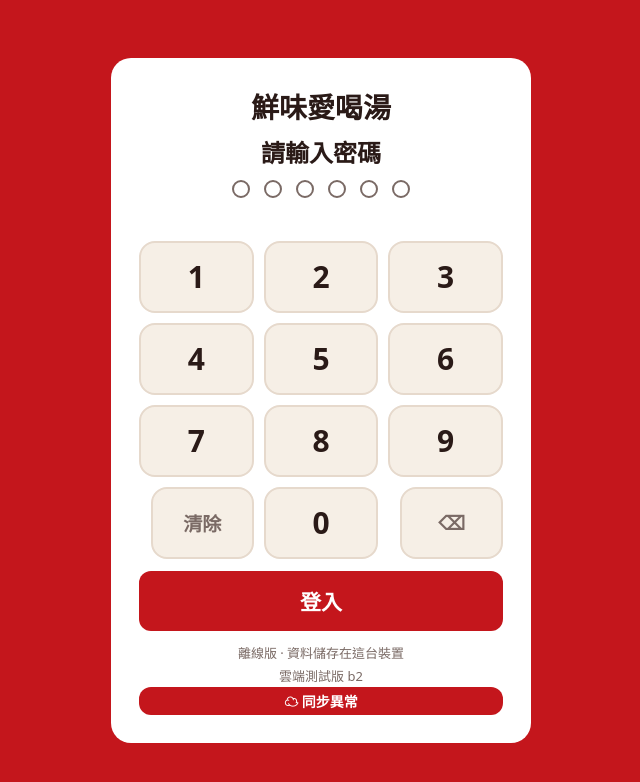
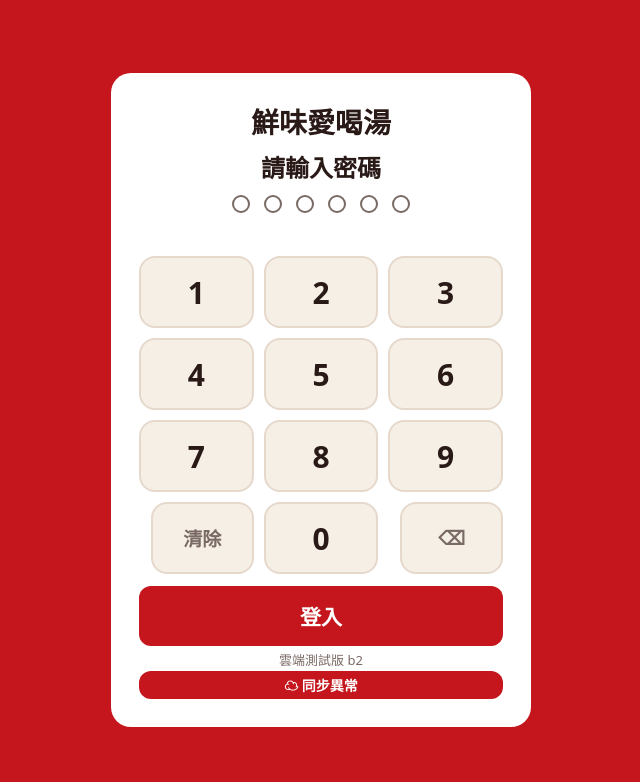
Before and after one commit to scoat123/FreshHotPotJuan, a plain HTML site: page Beta/index.html in a window 1280 px wide. Shown: the whole page, without its empty margins (319-959 px from the left). Drawn offline with Linux system fonts and the light colour scheme.

Commit message:
Update comments in index.html

```diff
--- a/Beta/index.html
+++ b/Beta/index.html
@@ -372,7 +372,7 @@ window.FB_CONFIG={apiKey:"AIzaSyDbhOMpE_vDZtgVrmAn3EOgIstI4MRhzPY",authDomain:"f
 window.FB_EMAIL="scoat123@gmail.com";
 </script>
 <script>
-/* 鮮味愛喝湯 點餐系統 — 離線後端（取代 Google Apps Script）
+/* 鮮味愛喝湯 點餐系統 — （取代 Google Apps Script）
  * 所有資料存在這台裝置的 IndexedDB（不可用時退回 localStorage）。
  * 介面與原本的 Code.gs 完全相同：OFF.run(fn, args) → Promise<結果>。 */
 (function (root) {
@@ -1172,7 +1172,7 @@ function setV(v){document.body.dataset.v=v;drawTabs()}
 function dots(){var n=Math.max(6,pin.length),h="";for(var i=0;i<n;i++)h+='<i class="'+(i<pin.length?"f":"")+'"></i>';$("dots").innerHTML=h;$("dots").setAttribute("aria-label","已輸入 "+pin.length+" 位")}
 function press(k){if(k==="x")pin=pin.slice(0,-1);else if(k==="c")pin="";else if(pin.length<8)pin+=k;$("err").textContent="";dots()}
 function loginUI(){sel="f";pin="";var pad="";["1","2","3","4","5","6","7","8","9","c","0","x"].forEach(function(k){pad+='<button data-k="'+k+'"'+(k==="c"||k==="x"?' class="fn"':"")+' aria-label="'+(k==="c"?"清除":k==="x"?"退格":k)+'">'+(k==="c"?"清除":k==="x"?"⌫":k)+"</button>"});
- $("login").innerHTML='<div class="lg"><h2>鮮味愛喝湯</h2><p style="text-align:center;margin:8px 0 0;font-size:24px;font-weight:800">請輸入密碼</p><div class="dots" id="dots" role="status"></div><div class="err" id="err"></div><div class="pad">'+pad+'</div><button class="go" id="lg">登入</button><p style="text-align:center;color:var(--mute);font-size:13px;margin:12px 0 0">離線版 · 資料儲存在這台裝置</p><p id="ver" style="text-align:center;color:var(--mute);font-size:13px;margin:4px 0 0">雲端測試版 b2</p><p id="syncL" class="syncb" style="text-align:center;margin:2px 0 0"></p></div>';dots();showVer();drawSync()}
+ $("login").innerHTML='<div class="lg"><h2>鮮味愛喝湯</h2><p style="text-align:center;margin:8px 0 0;font-size:24px;font-weight:800">請輸入密碼</p><div class="dots" id="dots" role="status"></div><div class="err" id="err"></div><div class="pad">'+pad+'</div><button class="go" id="lg">登入</button><p id="ver" style="text-align:center;color:var(--mute);font-size:13px;margin:4px 0 0">雲端測試版 b2</p><p id="syncL" class="syncb" style="text-align:center;margin:2px 0 0"></p></div>';dots();showVer();drawSync()}
 function showVer(){var e=$("ver");if(!e||!window.caches)return;caches.keys().then(function(k){k=k.filter(function(x){return x.indexOf("freshpot-")===0});if(k.length)e.textContent="雲端測試版 b2 · 快取 "+k.sort().pop()}).catch(function(){})}
 var SYS={st:"loading",pending:0};
 function drawSync(){var t=SYS.st,x=SYS.pending,tx,cl;
```
